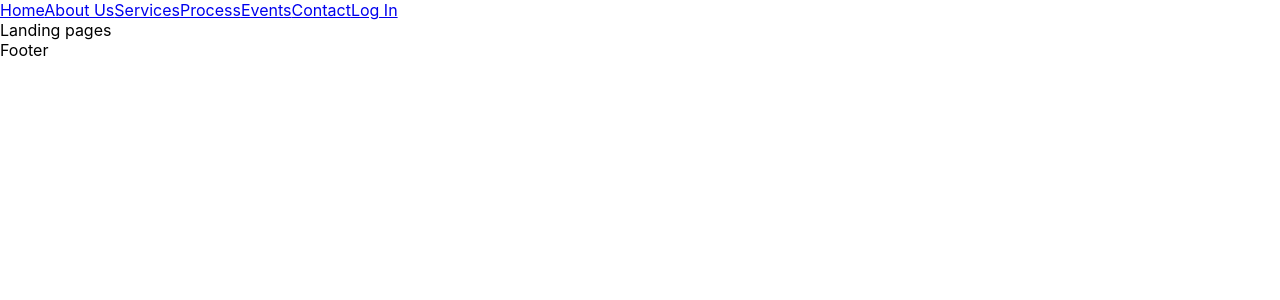
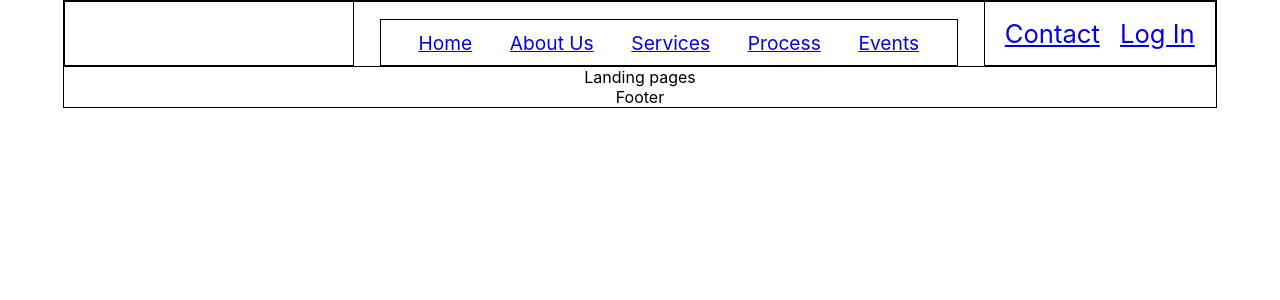
Before and after one commit to MokuaEnock/greenly, a React (Create React App) app: page / in a window 1280 px wide. Shown: the top 300 px of the page. Built offline with nearby package versions, Linux system fonts and the light colour scheme.

Commit message:
create skeleton for the header

```diff
--- a/src/App.css
+++ b/src/App.css
@@ -1,38 +1,56 @@
-.App {
-  text-align: center;
+body {
+  width: 100%;
+  height: max-content;
+  display: flex;
+  flex-direction: column;
+  justify-content: flex-start;
+  align-items: center;
 }
 
-.App-logo {
-  height: 40vmin;
-  pointer-events: none;
+#root {
+  width: 90%;
+  border: thin solid black;
+  height: max-content;
+  display: flex;
+  flex-direction: column;
+  justify-content: flex-start;
+  align-items: center;
 }
 
-@media (prefers-reduced-motion: no-preference) {
-  .App-logo {
-    animation: App-logo-spin infinite 20s linear;
-  }
+header {
+  width: 100%;
+  height: 5vw;
+  border: thin solid black;
+  display: flex;
+  flex-direction: row;
+  justify-content: space-between;
+  align-items: flex-end;
 }
 
-.App-header {
-  background-color: #282c34;
-  min-height: 100vh;
+header>* {
   display: flex;
-  flex-direction: column;
+  flex-direction: row;
+  justify-content: space-evenly;
   align-items: center;
-  justify-content: center;
-  font-size: calc(10px + 2vmin);
-  color: white;
 }
 
-.App-link {
-  color: #61dafb;
+#header-logo {
+  border: thin solid black;
+
+  height: 100%;
+  width: 25%;
 }
 
-@keyframes App-logo-spin {
-  from {
-    transform: rotate(0deg);
-  }
-  to {
-    transform: rotate(360deg);
-  }
+#header-info {
+  border: thin solid black;
+  font-size: 1.5vw;
+  height: 70%;
+  width: 50%;
 }
+
+#header-forms {
+  border: thin solid black;
+  font-size: 2vw;
+  height: 100%;
+  width: 20%;
+}
--- a/src/pages/navbar.js
+++ b/src/pages/navbar.js
@@ -2,13 +2,18 @@ import { NavLink } from "react-router-dom";
 export default function NavBar() {
   return (
     <header>
+      <div id="header-logo"></div>
+      <div id="header-info">
         <NavLink to="/">Home</NavLink>
         <NavLink to="/about">About Us</NavLink>
         <NavLink to="/services">Services</NavLink>
         <NavLink to="/process">Process</NavLink>
         <NavLink to="/events">Events</NavLink>
+      </div>
+      <div id="header-forms">
         <NavLink to="/contact">Contact</NavLink>
         <NavLink to="/auth">Log In</NavLink>
+      </div>
     </header>
   );
 }
```
Lines whose indentation alone changed are shown as unchanged.
